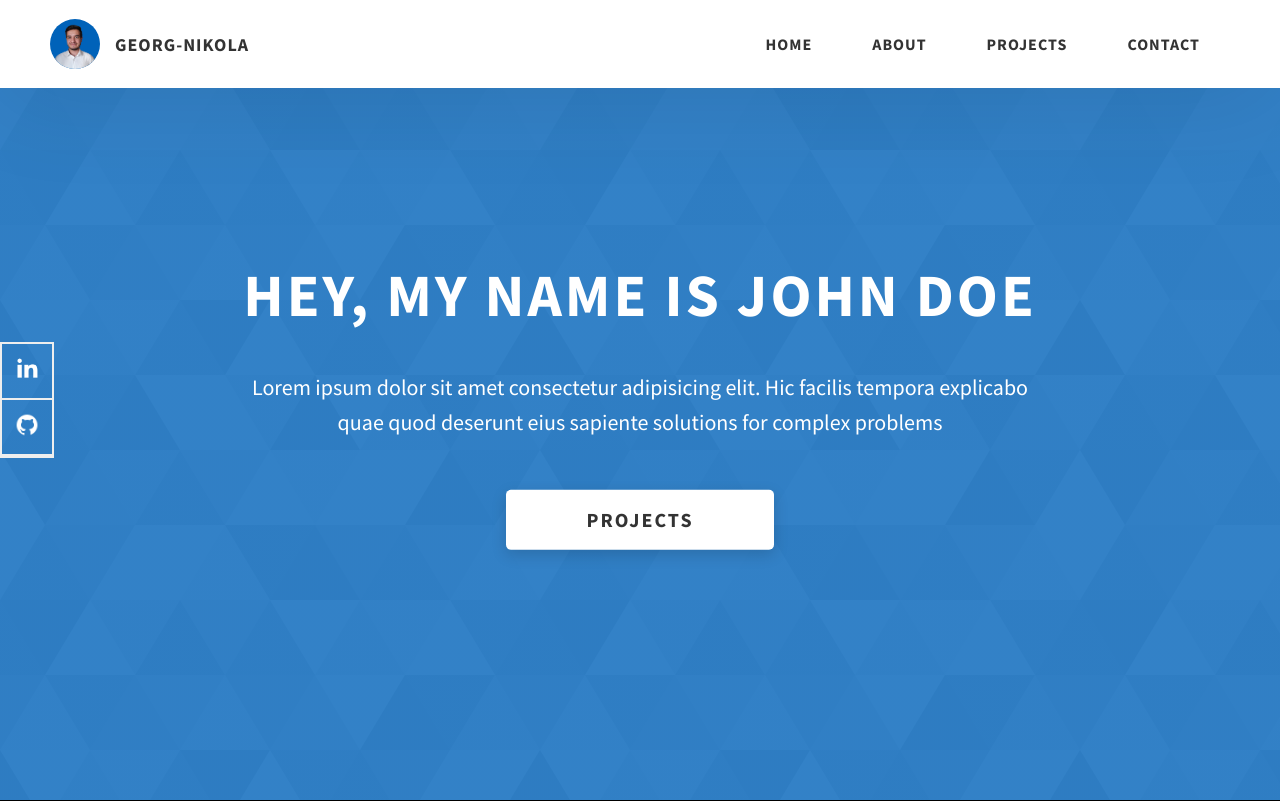
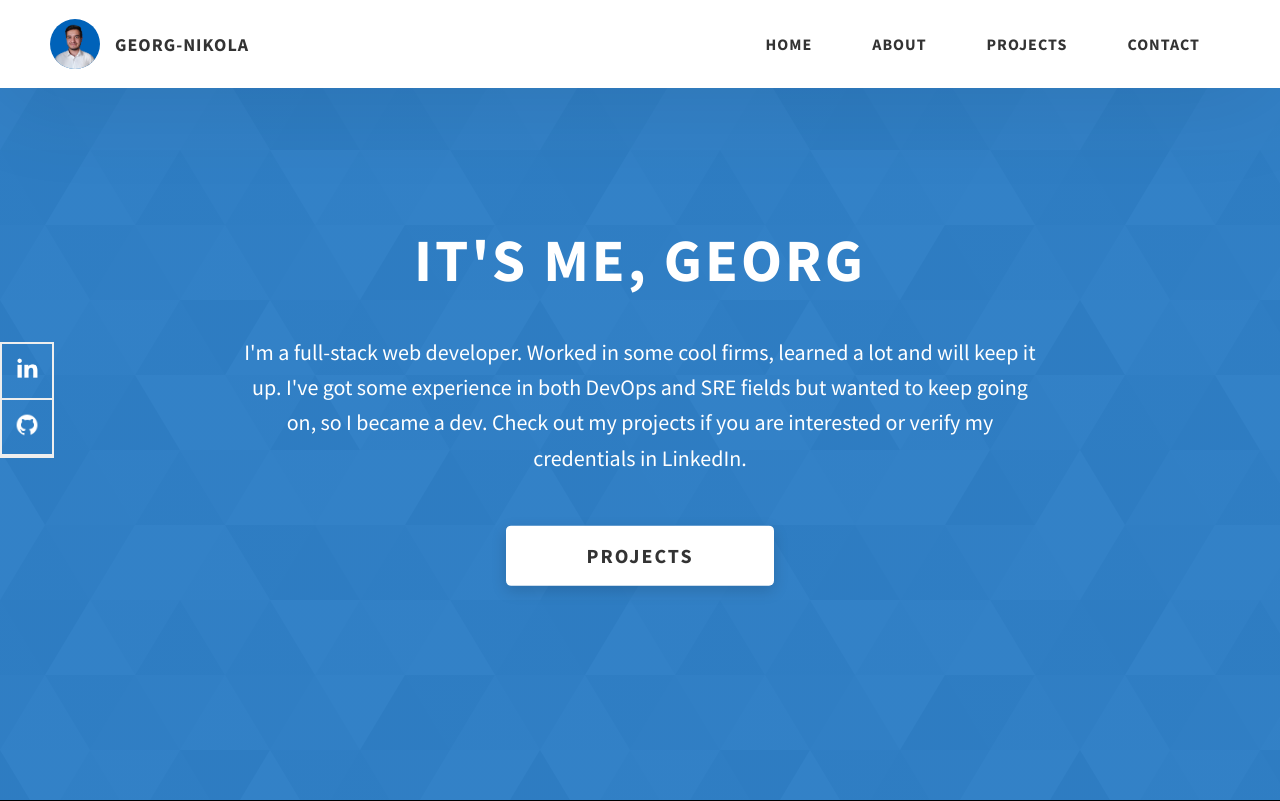
Before and after one commit to georg-nikola/portfolio, a Django app: page / in a window 1280 px wide. Shown: the top 801 px of the page. Run offline with Django 4.2, Linux system fonts and the light colour scheme.

Commit message:
Replaced placeholder text

```diff
--- a/portfolio/templates/web/index.html
+++ b/portfolio/templates/web/index.html
@@ -3,12 +3,13 @@
 {% block page_content %}
     <section class="home-hero">
       <div class="home-hero__content">
-        <h1 class="heading-primary">Hey, My name is John Doe</h1>
+        <h1 class="heading-primary">It's me, Georg</h1>
         <div class="home-hero__info">
           <p class="text-primary">
-            Lorem ipsum dolor sit amet consectetur adipisicing elit. Hic facilis
-            tempora explicabo quae quod deserunt eius sapiente solutions for
-            complex problems
+            I'm a full-stack web developer. Worked in some cool firms, learned a lot
+              and will keep it up. I've got some experience in both DevOps and SRE fields
+              but wanted to keep going on, so I became a dev. Check out my projects
+              if you are interested or verify my credentials in LinkedIn.
           </p>
         </div>
         <div class="home-hero__cta">
```
